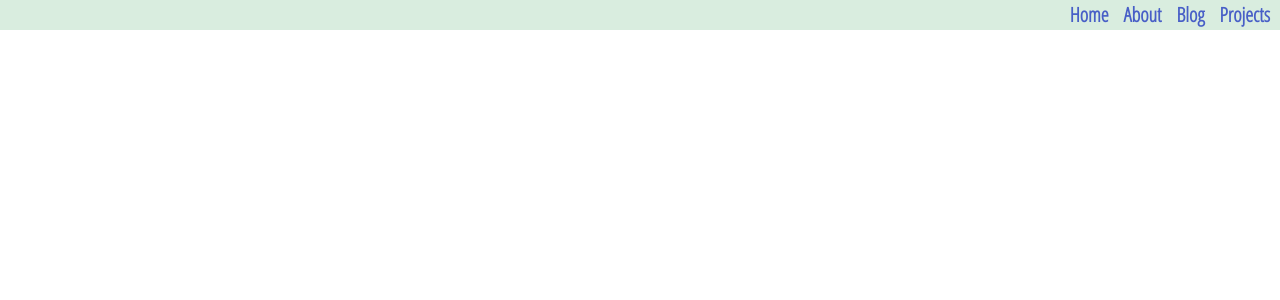
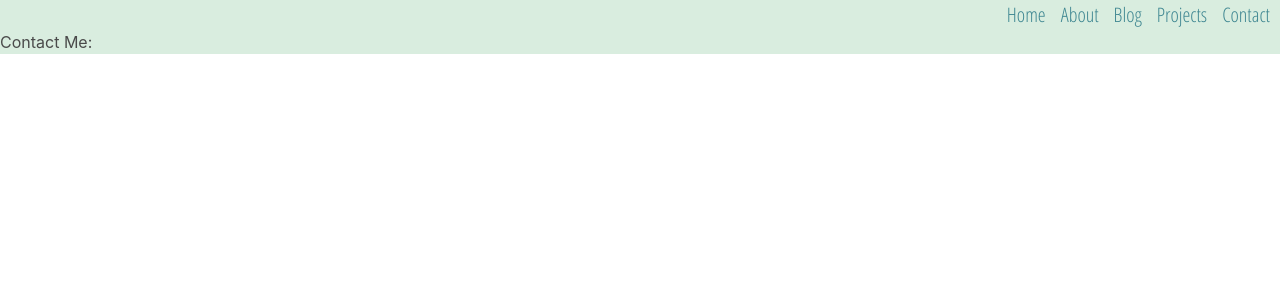
Before and after one commit to WDI-SEA/react-router-portfolio, a React (Create React App) app: page /contact in a window 1280 px wide. Shown: the top 300 px of the page. Built offline with nearby package versions, Linux system fonts and the light colour scheme; a web font is replaced by a local one.

Commit message:
adding contact component

```diff
--- a/src/App.js
+++ b/src/App.js
@@ -7,6 +7,7 @@ import Projects from './components/pages/Projects'
 import Header from './components/partials/Header'
 import BlogPost from './components/BlogPosts'
 import ProjectInfo from './components/ProjectInfo'
+import Contact from './components/pages/Contact'
 import Footer from './components/partials/Footer'
 
 function App() {
@@ -18,6 +19,7 @@ function App() {
         <Route path='/blog' element={<Blog posts={BlogPost.posts} />} />
         <Route path='/about' element={<About />} />
         <Route path='/projects' element={<Projects projects={ProjectInfo.projects} /> } />
+        <Route path='/contact' element={<Contact />} />
       </Routes>
       {/* <Footer /> */}
     </BrowserRouter>
--- /dev/null
+++ b/src/components/pages/Contact.js
@@ -0,0 +1,7 @@
+const Contact = () => {
+    return (
+        <header>Contact Me:</header>
+    )
+}
+
+export default Contact
--- a/src/components/partials/Header.js
+++ b/src/components/partials/Header.js
@@ -9,6 +9,7 @@ const Header = () => {
                <div className='navDiv'><Link to='/about'>About</Link></div>
                <div className='navDiv'><Link to='/blog'>Blog</Link></div>
                <div className='navDiv'><Link to='/projects'>Projects</Link></div>
+               <div classNAme='navDiv'><Link to='/contact'>Contact</Link></div>
             </nav>
         </header>
     )
--- a/src/css/Header.css
+++ b/src/css/Header.css
@@ -8,5 +8,8 @@
     font-family: 'Open Sans Condensed', sans-serif;
     font-size: 20px;
     margin-right: 10px;
-    font-weight: bold;
 }
+
+a {
+    color: #3e8691
+}
```
